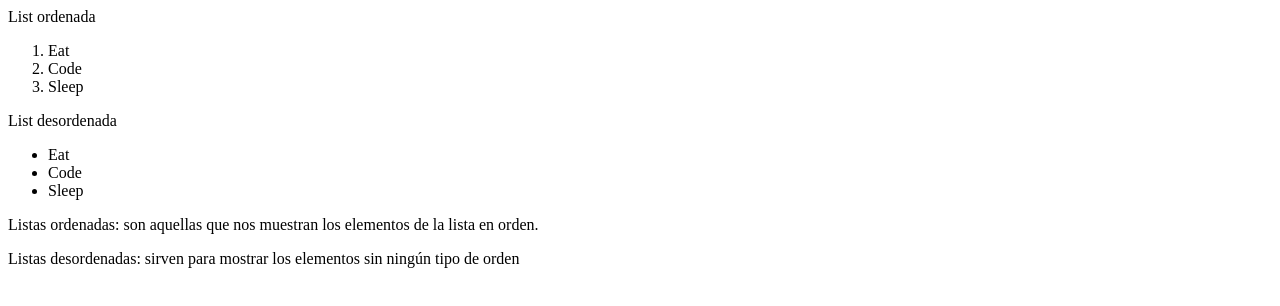
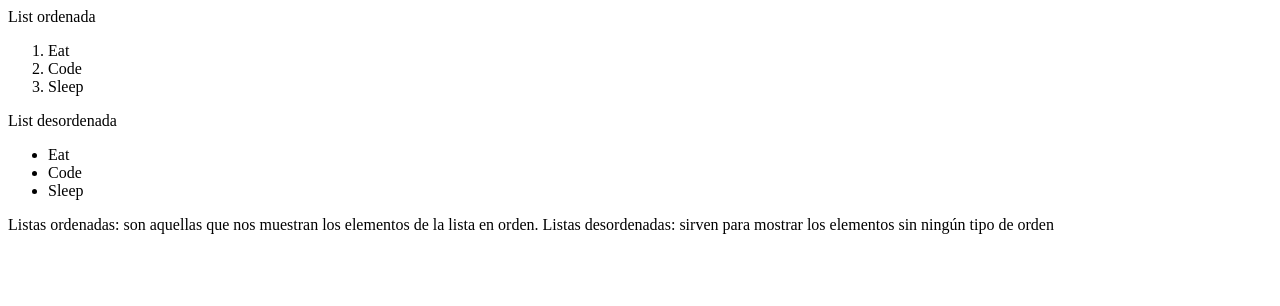
Before and after one commit to Kirin-Kiri/HTML, a plain HTML site: page listas.html in a window 1280 px wide. Drawn offline with Linux system fonts and the light colour scheme.

Commit message:
listas 1

```diff
--- a/listas.html
+++ b/listas.html
@@ -19,7 +19,7 @@
         <li>Sleep</li>
     </ul>
 
-    <p>Listas ordenadas: son aquellas que nos muestran los elementos de la lista en orden.</p>
-    <p>Listas desordenadas: sirven para mostrar los elementos sin ningún tipo de orden</p>
+    <p>Listas ordenadas: son aquellas que nos muestran los elementos de la lista en orden.
+    Listas desordenadas: sirven para mostrar los elementos sin ningún tipo de orden</p>
 </body>
 </html>
```
